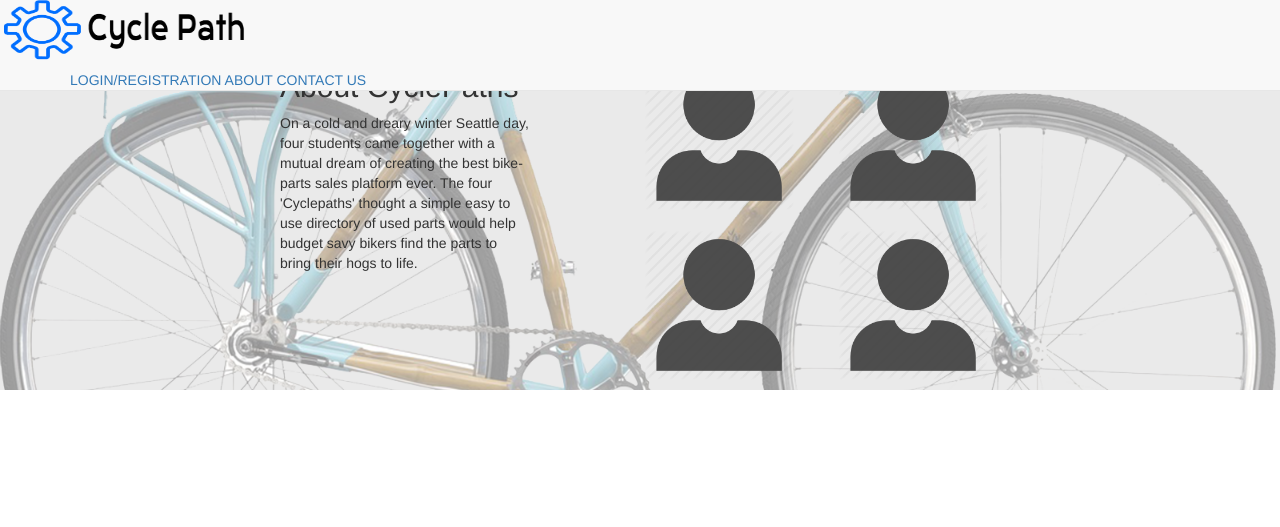
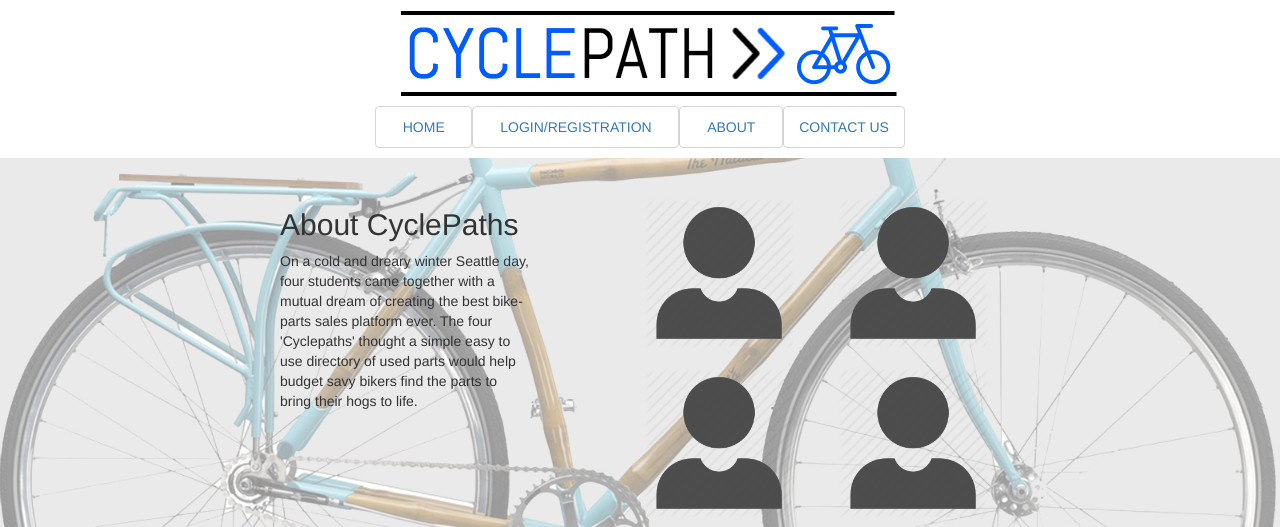
Before and after one commit to LindsAndrus/CyclePaths, a CodeIgniter app: page /database/index.php/listings/about in a window 1280 px wide. Shown: the top 527 px of the page. Run offline with CodeIgniter, Linux system fonts and the light colour scheme; some libraries are stand-ins or nearby versions.

Commit message:
updated header

```diff
--- a/application/views/header.php
+++ b/application/views/header.php
@@ -1,34 +1,50 @@
+
+<!DOCTYPE html>
+<html lang="en">
+<head>
+	<meta charset="UTF-8">
+	<link rel="stylesheet" type="text/css" href="assets/css/style.css">
+	<link rel="stylesheet" href="https://maxcdn.bootstrapcdn.com/bootstrap/3.3.6/css/bootstrap.min.css" integrity="sha384-1q8mTJOASx8j1Au+a5WDVnPi2lkFfwwEAa8hDDdjZlpLegxhjVME1fgjWPGmkzs7" crossorigin="anonymous">
+  	<link rel="stylesheet" href="//code.jquery.com/ui/1.11.4/themes/smoothness/jquery-ui.css">
+  	<script src="//code.jquery.com/jquery-1.10.2.js"></script>
+  	<script src="//code.jquery.com/ui/1.11.4/jquery-ui.js"></script>
 <style type="text/css">
-	.logo{
-		display: inline-block;
-		margin-right: 50px;
+
+	.logo {
+	margin-left: 25px;
+	padding-top: 10px;
+	padding-bottom: 10px;
+
+	}
+	.masthead{
+		width:530px;
+		margin: auto;
+	}
+	.nav-justified li a{
+	border: 1px solid #d5d5d5;
+
+
 	}
 
-	.links{
-		display: inline-block;
-	}
-	.container{
-		padding-top: 10px;
-		margin: auto;
-	}
 </style>
+</head>
+<body>
 
-<div class="container">
+<div class="masthead">
+	<div class="logo">
+		<img src="/assets/images/cyclepathlogo.png"></img>
+	</div>
+	<ul class="nav nav-pills nav-justified">
+		<li><a href="/home">HOME</a></li>
+    	<?php if($this->session->userdata('user_id')) : ?>
+			<li><a href="/logout">LOGOUT</a></li>
+	 	<?php else : ?>
+	 		<li><a href="/login">LOGIN/REGISTRATION</a></li>
+	 	<?php endif ?>
+		<li><a href="/about">ABOUT</a></li>
+		<li><a href="/contact">CONTACT US</a></li>
+	</ul>
+</div>
 
-	<nav class="navbar navbar-default navbar-fixed-top">
-		<div class="logo">
-		<img src="/assets/images/logo.png" height="60px" width="250px"></img>
-		</div>
-
-	  	<div class="container">
-	    	<?php if($this->session->userdata('user_id')) : ?>
-				<a href="/logout">LOGOUT</a>
-		 	<?php else : ?>
-		 		<a href="/login">LOGIN/REGISTRATION</a>
-		 	<?php endif ?>
-			<a href="/about">ABOUT</a>
-			<a href="/contact">CONTACT US</a>
-	  	</div>
-	</nav>
-
-</div>
+</body>
+</html>
```
